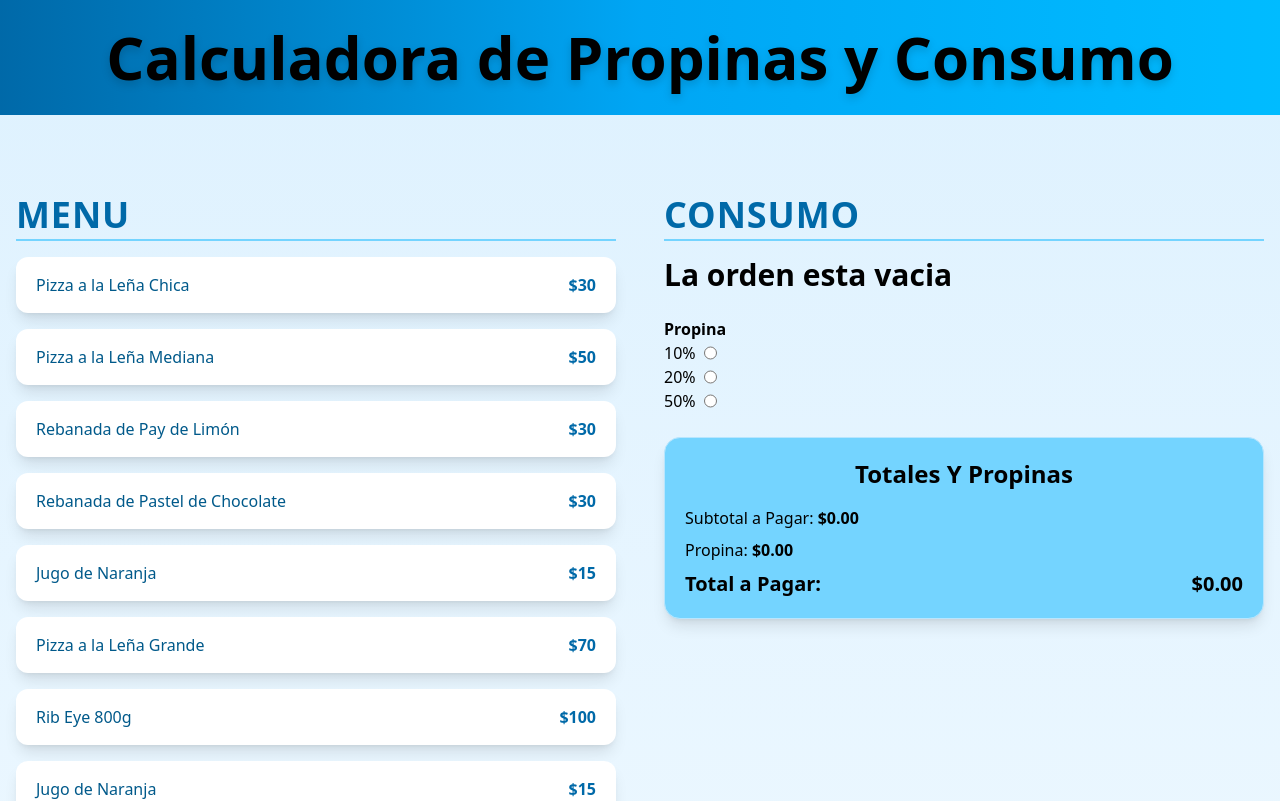
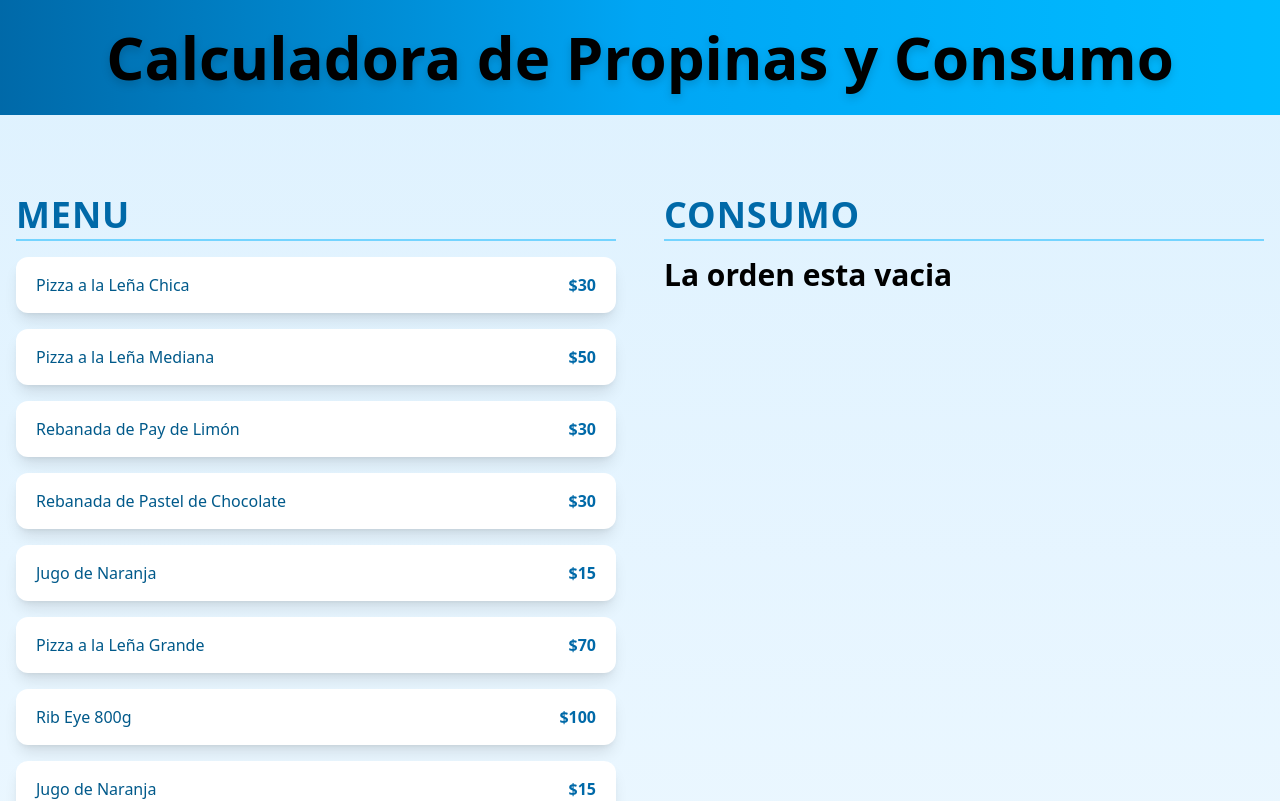
Before and after one commit to IvanGonzalez-Create/Calculadora-de-Propinas-TypeScript-, a React (Vite) app: page / in a window 1280 px wide. Shown: the top 801 px of the page. Built offline with nearby package versions, Linux system fonts and the light colour scheme.

Commit message:
Ultimos Ajustes y Finalizacion del Proyecto

```diff
--- a/src/App.tsx
+++ b/src/App.tsx
@@ -8,7 +8,7 @@ import TipsPercentajeForms from "./components/TipsPercentajeForms"
 
 function App() {
 
-  const { order ,tip ,setTip ,addItem, DropElementToOrder } = useOrder()
+  const { order ,tip ,setTip ,addItem, DropElementToOrder, SaveOrder } = useOrder()
 
   return (
 
@@ -43,6 +43,10 @@ function App() {
 
 
       <div className="space-y-6">
+      <h1 className="text-4xl font-semibold text-sky-700 tracking-wide uppercase border-b-2 border-sky-300 pb-1 mb-4">consumo</h1>
+
+      {order.length ? (
+      <>
 
       <OrderContents
         order = {order}
@@ -50,7 +54,8 @@ function App() {
       />
 
       <TipsPercentajeForms
-      setTip={setTip}
+       setTip = {setTip}
+       tip = {tip}
 
       />
 
@@ -58,8 +63,13 @@ function App() {
       <OrderTotals
         order = {order}
         tip = {tip}
+        SaveOrder = {SaveOrder}
+      />
 
-       />
+      </>
+      ) : (<p className="font-black text-3xl">La orden esta vacia</p>
+
+      )}
 
       </div>
 
--- a/src/components/OrderContents.tsx
+++ b/src/components/OrderContents.tsx
@@ -15,12 +15,10 @@ export default function OrderContents({order, DropElementToOrder} : OrderProps)
 
     <div>
 
-        <h1 className="text-4xl font-semibold text-sky-700 tracking-wide uppercase border-b-2 border-sky-300 pb-1 mb-4">consumo</h1>
-
 
         <div>
-            {order.length == 0 ? <p className="font-black text-3xl">La orden esta vacia</p>
-            : order.map(order =>
+
+            {order.map(order =>
             <div
             className="items-center bg-white rounded-lg border border-sky-200 shadow-sm px-5 py-3 hover:shadow-md transition-all duration-200"
             key={order.id}>
--- a/src/components/OrderTotals.tsx
+++ b/src/components/OrderTotals.tsx
@@ -5,16 +5,18 @@ import { FormatCurrency } from "../Helpers"
 type OrderTotalsProps = {
   order : OrderItem[]
   tip : number
+  SaveOrder: () => void
 }
 
-export default function OrderTotals({order,tip}:  OrderTotalsProps)  {
+export default function OrderTotals({order,tip, SaveOrder}:  OrderTotalsProps)  {
 
 
 
 
 const SubtotalAmount = useMemo(() => order.reduce( (total, item) => total + (item.quantity * item.price), 0) , [order])
+const TipAmount = useMemo(() => SubtotalAmount * tip, [tip, order])
+const TotalAmount = useMemo(() => SubtotalAmount + TipAmount, [tip, order])
 
-const TipAmount = useMemo(() => SubtotalAmount * tip, [tip, order])
 
   return (
 
@@ -39,12 +41,22 @@ const TipAmount = useMemo(() => SubtotalAmount * tip, [tip, order])
 
         <p className="flex justify-between text-xl font-bold"> Total a Pagar: {''}
 
-            <span className="font-bold">{FormatCurrency(SubtotalAmount + TipAmount)}</span>
+            <span className="font-bold">{FormatCurrency(TotalAmount)}</span>
 
         </p>
 
         </div>
+
     </div>
+
+    <button
+    className = "cursor-pointer w-full bg-black p-3 uppercase text-white font-bold margin-top-10 disabled:opacity-40"
+    disabled = {TotalAmount === 0}
+    onClick={SaveOrder}
+    >
+
+          Guardar Orden
+    </button>
 
     </>
 
--- a/src/components/TipsPercentajeForms.tsx
+++ b/src/components/TipsPercentajeForms.tsx
@@ -19,11 +19,12 @@ const tipOptions = [
 ]
 
 type TipsPercentajeFormsProps = {
-  setTip: Dispatch<SetStateAction<number>>
+  setTip: Dispatch<SetStateAction<number>>,
+  tip : number
 
 }
 
-export default function TipsPercentajeForms({setTip}: TipsPercentajeFormsProps) {
+export default function TipsPercentajeForms({setTip,tip}: TipsPercentajeFormsProps) {
 
 
   return (
@@ -33,19 +34,20 @@ export default function TipsPercentajeForms({setTip}: TipsPercentajeFormsProps)
         <h3 className="font-black"> Propina </h3>
 
     <form>
-        {tipOptions.map(tip => (
+        {tipOptions.map(tipOptions => (
             <div
-            key={tip.id}
+            key={tipOptions.id}
             className="flex gap-2"
             >
 
-                <label htmlFor={tip.id}>{tip.label} </label>
+                <label htmlFor={tipOptions.id}>{tipOptions.label} </label>
 
-                <input type="radio"
-                    id = {tip.id}
+                <input className="cursor-pointer" type="radio"
+                    id = {tipOptions.id}
                     name="tip"
-                    value={tip.value}
+                    value={tipOptions.value}
                     onChange={e => setTip(+e.target.value)}
+                    checked = {tipOptions.value === tip}
                 />
 
             </div>
--- a/src/hooks/useOrder.ts
+++ b/src/hooks/useOrder.ts
@@ -30,13 +30,19 @@ export default function useOrder() {
 
     }
 
+    function SaveOrder() {
+        setOrder([])
+        setTip(0)
+    }
+
 
     return{
         order,
         tip,
         setTip,
         addItem,
-        DropElementToOrder
+        DropElementToOrder,
+        SaveOrder
 
     }
 
```
Lines whose indentation alone changed are shown as unchanged.
